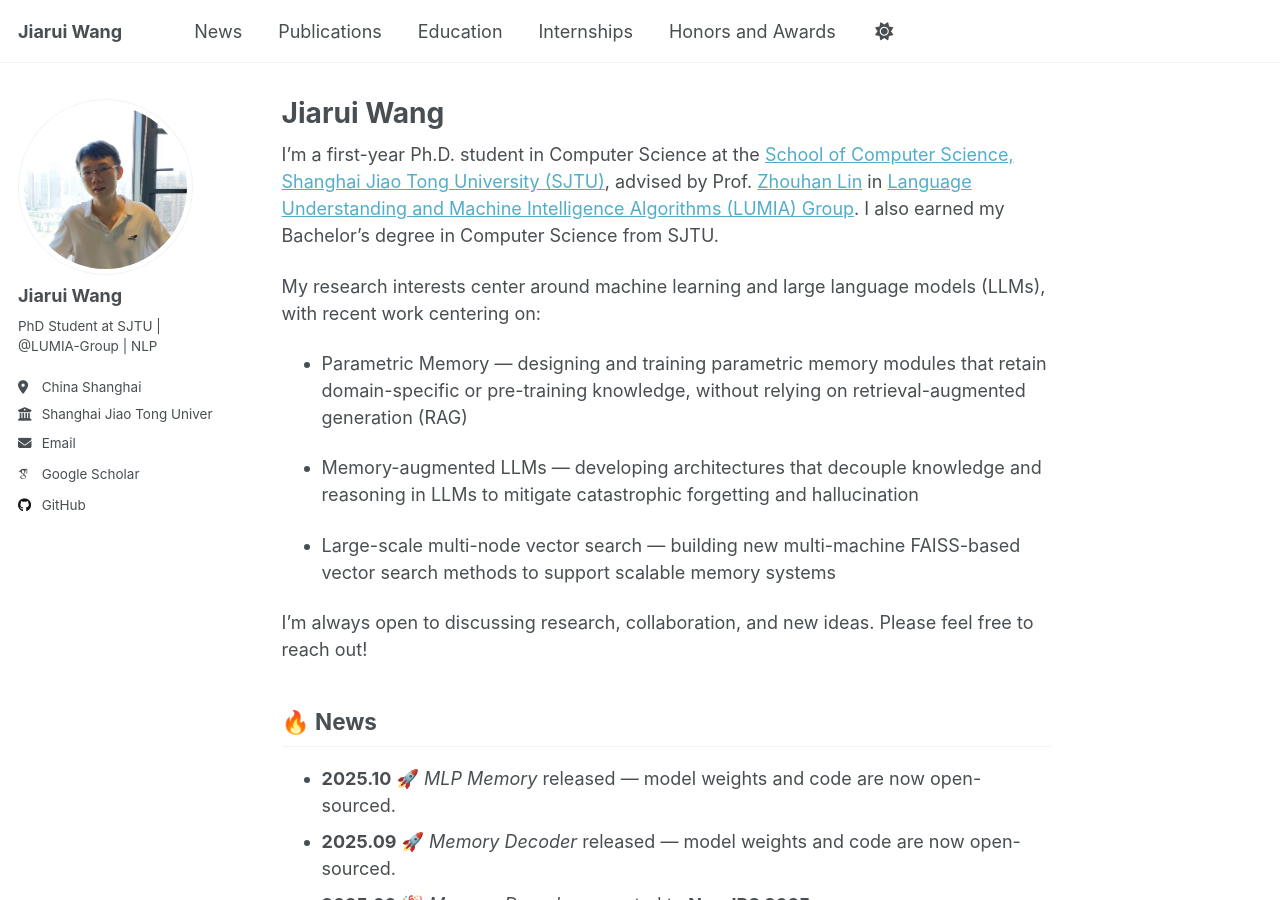
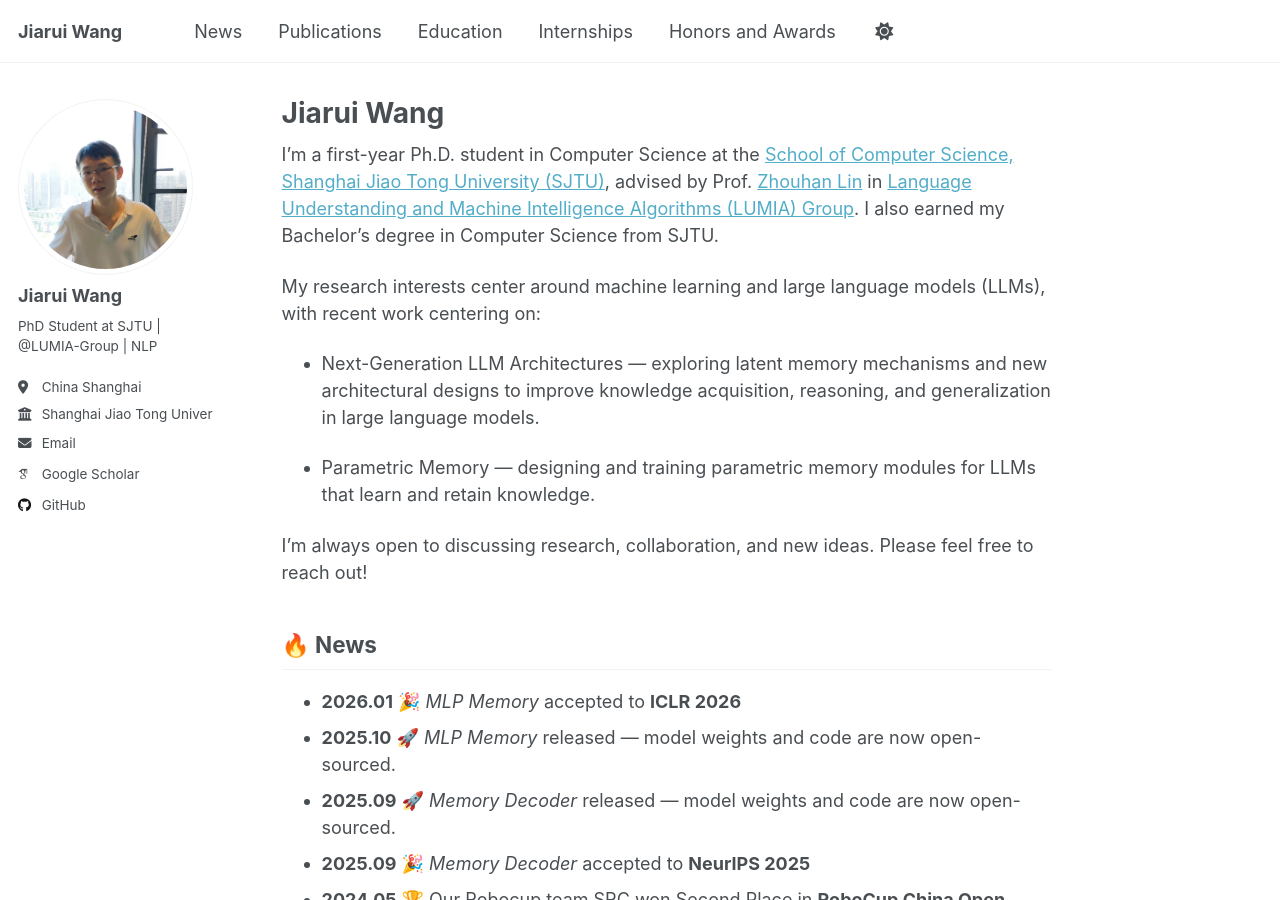
Before and after one commit to JruiWang/JruiWang.github.io, a Jekyll site: the page built from _pages/about.md, in a window 1280 px wide and 900 px high. Built offline with Jekyll 4.4.1, drawn with Linux system fonts in a browser that asks for light colours; some web fonts are replaced; a script that is not in the unit is left out.

Commit message:
Modify on interests

```diff
--- a/_pages/about.md
+++ b/_pages/about.md
@@ -11,15 +11,14 @@ I’m a first-year Ph.D. student in Computer Science at the [School of Computer
 
 My research interests center around machine learning and large language models (LLMs), with recent work centering on:
 
-- Parametric Memory — designing and training parametric memory modules that retain domain-specific or pre-training knowledge, without relying on retrieval-augmented generation (RAG)
+- Next-Generation LLM Architectures — exploring latent memory mechanisms and new architectural designs to improve knowledge acquisition, reasoning, and generalization in large language models.
 
-- Memory-augmented LLMs — developing architectures that decouple knowledge and reasoning in LLMs to mitigate catastrophic forgetting and hallucination
-
-- Large-scale multi-node vector search — building new multi-machine FAISS-based vector search methods to support scalable memory systems
+- Parametric Memory — designing and training parametric memory modules for LLMs that learn and retain knowledge.
 
 I'm always open to discussing research, collaboration, and new ideas. Please feel free to reach out!
 
 ## 🔥 <a id="news"></a>News
+- **2026.01** 🎉 *MLP Memory* accepted to **ICLR 2026**
 - **2025.10** 🚀 *MLP Memory* released — model weights and code are now open-sourced.
 - **2025.09** 🚀 *Memory Decoder* released — model weights and code are now open-sourced.
 - **2025.09** 🎉 *Memory Decoder* accepted to **NeurIPS 2025**
```
